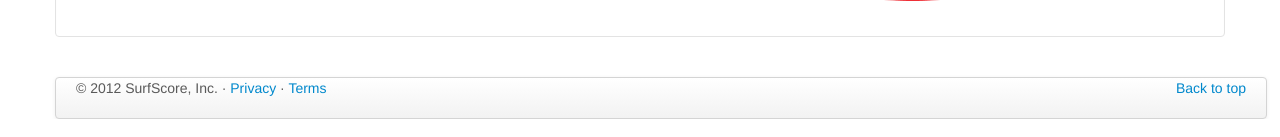
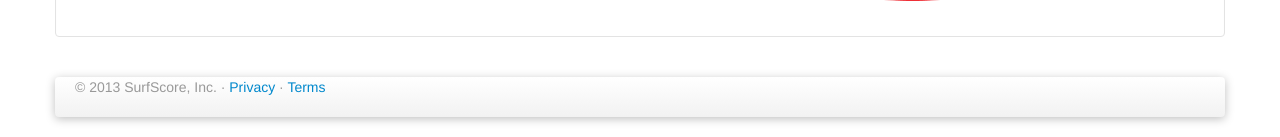
Before and after one commit to perendipity/surfstats, a PHP site: page /home.php in a window 1280 px wide. Shown: the part 2760-2897 px from the top of the page. Run offline with PHP 8.4, Linux system fonts and the light colour scheme; some web fonts are replaced.

Commit message:
aligned footer width to match top-nav

```diff
--- a/includes/footer.inc.php
+++ b/includes/footer.inc.php
@@ -1,8 +1,9 @@
  </br>
-   <div class="container navbar-inner">
+    <div class="container">
+      <div class="navbar navbar-inverse">
+        <div class="navbar-inner">
     <footer>
-      <p class="pull-right"><a href="#">Back to top</a></p>
-      <p>&copy; 2012 SurfScore, Inc. &middot; <a href="#">Privacy</a> &middot; <a href="#">Terms</a></p>
+      <p>&copy; <?php echo date('Y'); ?> SurfScore, Inc. &middot; <a href="#">Privacy</a> &middot; <a href="#">Terms</a></p>
     </footer>
 	</div>
 
```
